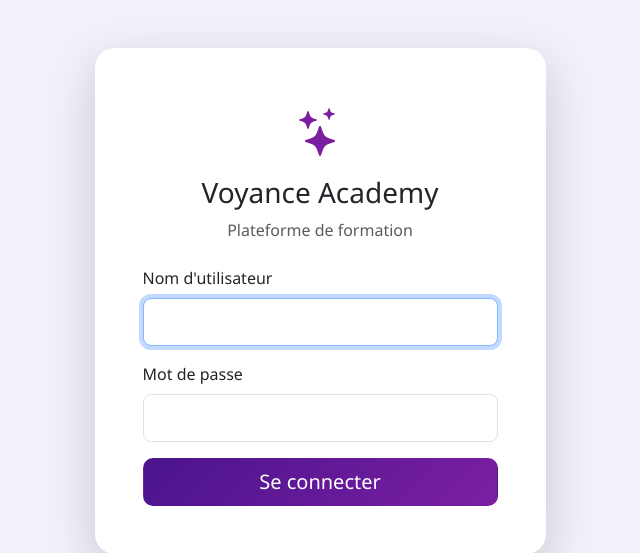
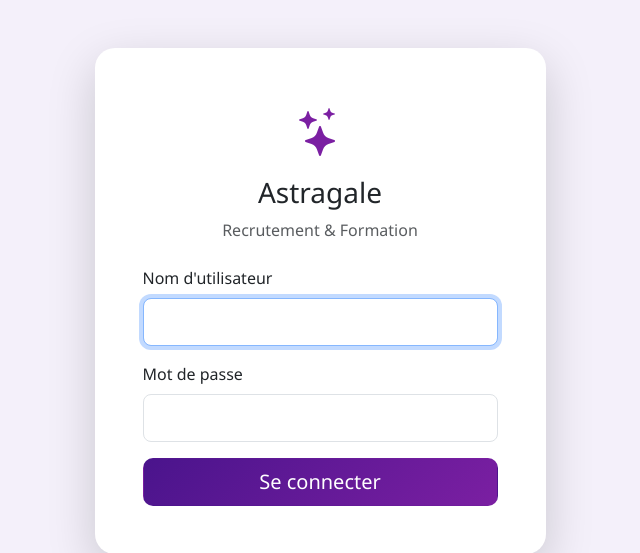
Before and after one commit to Bayrem98/plateforme-voyance, a Flask app: page /login in a window 1280 px wide. Shown: the top 553 px of the page, without its empty margins (320-960 px from the left). Run offline with Flask 3, Linux system fonts and the light colour scheme.

Commit message:
many changed in login page & top bar

```diff
--- a/templates/admin/dashboard.html
+++ b/templates/admin/dashboard.html
@@ -3,7 +3,7 @@
 <h2><i class="bi bi-speedometer2"></i> Dashboard SuperAdmin</h2>
 <p class="text-muted">Vue d'ensemble de la plateforme.</p>
 <hr>
-
+<br />
 <div class="row g-3">
   {% for k, v in stats.items() %}
   <div class="col-md-3">
--- a/templates/auth/login.html
+++ b/templates/auth/login.html
@@ -7,8 +7,8 @@
       <div class="card-body p-5">
         <div class="text-center mb-4">
           <i class="bi bi-stars" style="font-size: 3rem; color: #7b1fa2;"></i>
-          <h3 class="mt-2">Voyance Academy</h3>
-          <p class="text-muted">Plateforme de formation</p>
+          <h3 class="mt-2">Astragale</h3>
+          <p class="text-muted">Recrutement & Formation</p>
         </div>
         <form method="POST">
           <div class="mb-3">
--- a/templates/base.html
+++ b/templates/base.html
@@ -14,7 +14,7 @@
 <nav class="navbar navbar-expand-lg navbar-dark" style="background: linear-gradient(135deg, #4a148c, #7b1fa2);">
   <div class="container-fluid">
     <a class="navbar-brand" href="{{ url_for('dashboard') }}">
-      <i class="bi bi-stars"></i> <strong>Voyance Academy</strong>
+      <i class="bi bi-stars"></i> <strong>Astragale-Form</strong>
     </a>
     <button class="navbar-toggler" data-bs-toggle="collapse" data-bs-target="#nav">
       <span class="navbar-toggler-icon"></span>
```
